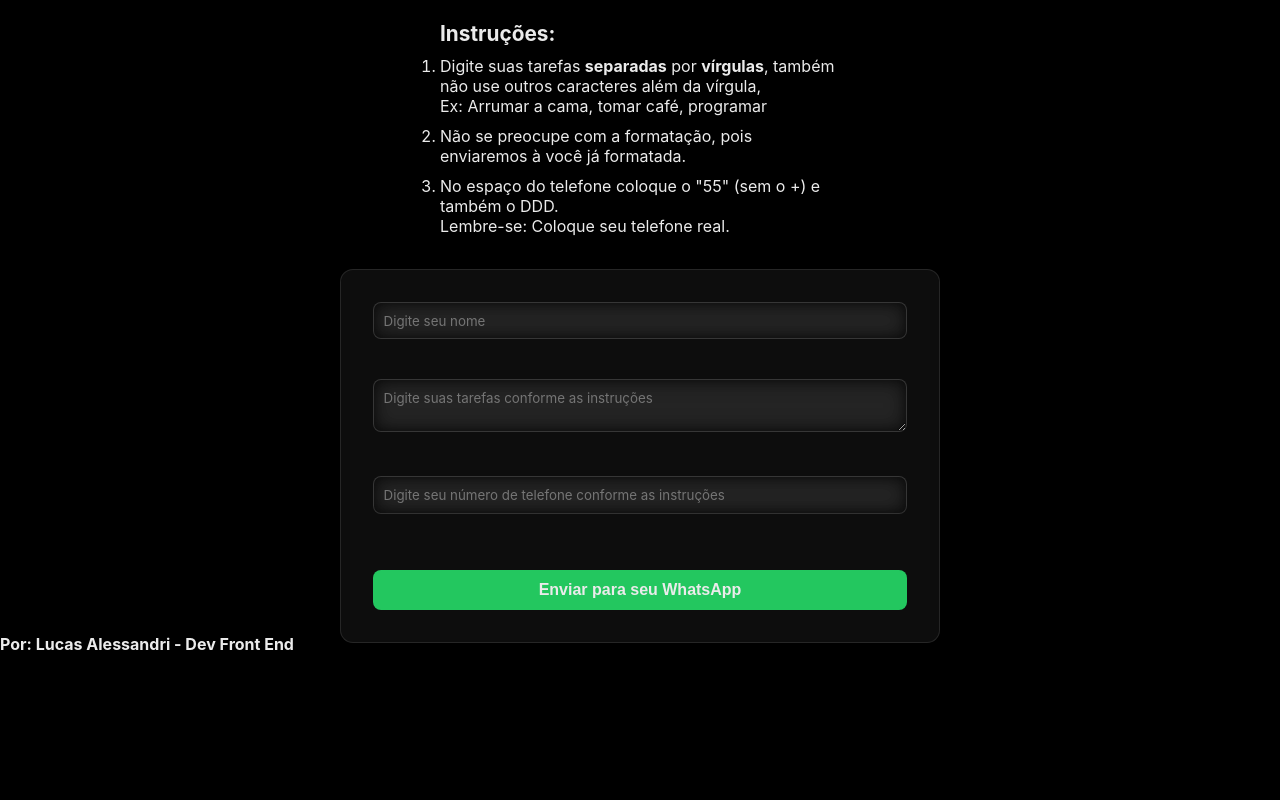
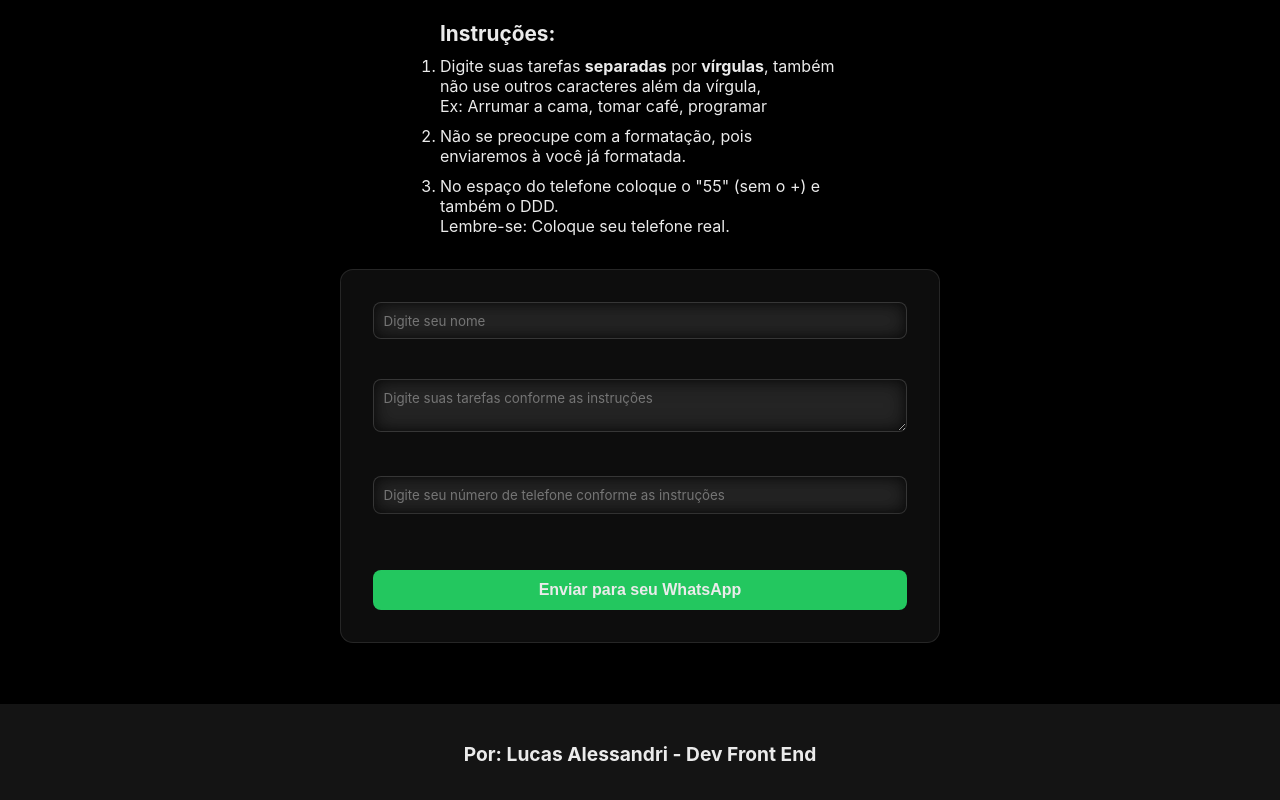
Before and after one commit to Lucas-Alessandri/uploadHtmlCssJavascript-todo-list-melhorada, a plain HTML site: page index.html in a window 1280 px wide. Shown: the part 756-1556 px from the top of the page. Before the commit the page ends 1410 px from the top, so only its background shows below. Drawn offline with Linux system fonts and the light colour scheme.

Commit message:
Primeiro commit

```diff
--- a/style.css
+++ b/style.css
@@ -209,3 +209,16 @@ body {
 span{
     cursor: pointer;
 }
+.creditos{
+    margin-top: 10rem;
+    background-color: #141414;
+    width: 100%;
+    height: 100px;
+    display: flex;
+    align-items: center;
+    justify-content: center;
+}
+.creditos h4{
+    font-weight: bold;
+    font-size: 1.2rem;
+}
```
